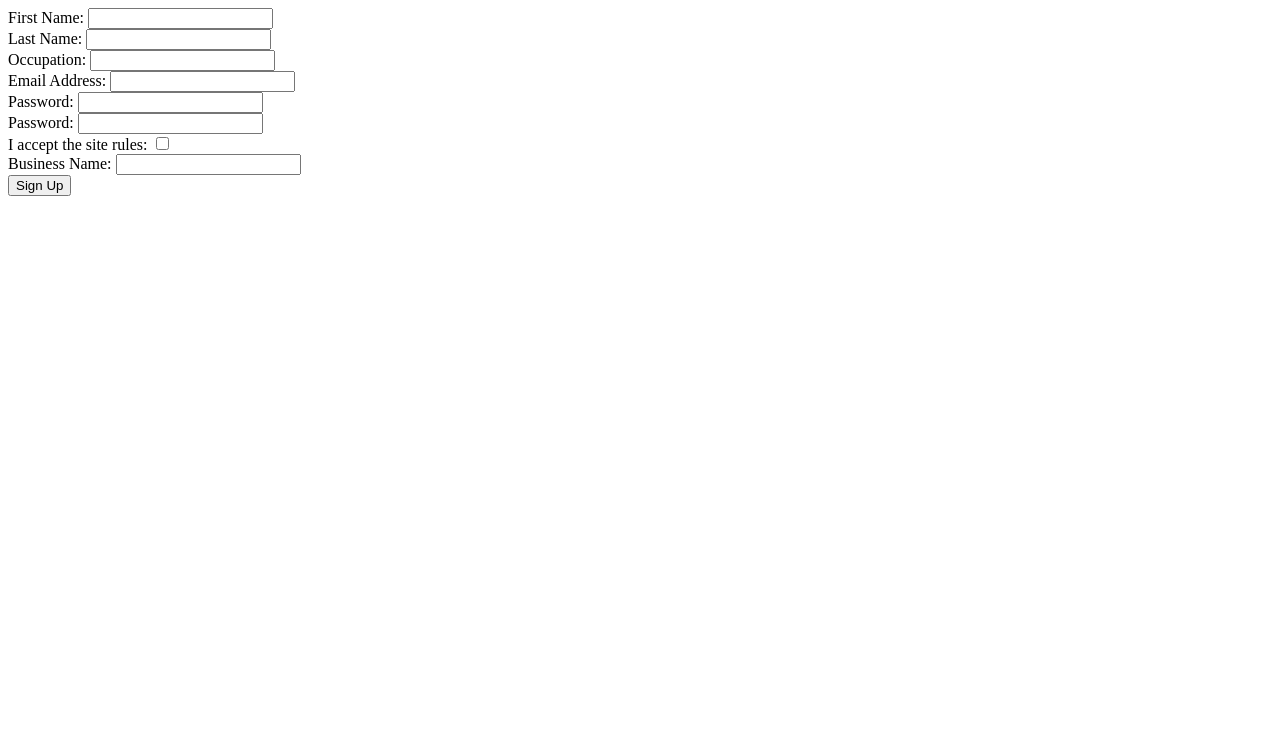
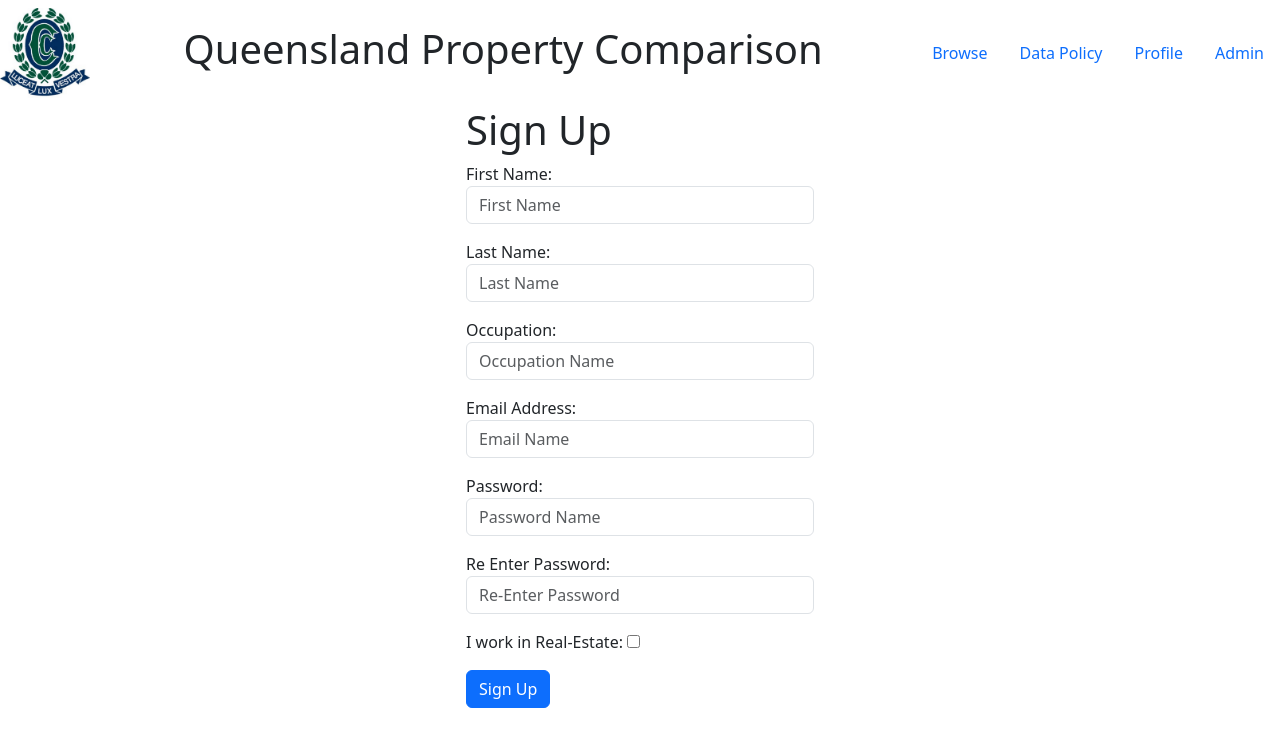
Before and after one commit to simonpett/QPC, a Flask app: page /signup in a window 1280 px wide. Shown: the top 747 px of the page. Run offline with Flask 3, Linux system fonts and the light colour scheme.

Commit message:
fixed signup page

```diff
--- a/app.py
+++ b/app.py
@@ -23,7 +23,11 @@ def browse():
 
 @app.route('/signup', methods=['GET', 'POST'])
 def signup():
-    form = UserForm()
+    form = None
+    if request.method == 'POST':
+        form = UserForm(request.form)
+    else:
+        form = UserForm()
     if request.method == 'POST' and form.validate():
          # Handle the form submission
         first_name = request.form['first_name']
--- a/templates/signup.html
+++ b/templates/signup.html
@@ -1,21 +1,27 @@
+{% extends 'base.html' %}
+
+{% block content %}
+<div class="container">
+    <div class="row">
+       <div class="col-md-4 mx-auto">
+            <h1>Sign Up</h1>
+
             <form method="POST" action="{{ url_for('signup') }}">
 
-    <div>{{ form.first_name.label }}: {{ form.first_name }}</div>
+                <div class="form-group mb-3">{{ form.first_name.label }}: {{ form.first_name(class_="form-control") }}</div>
                 {% if form.first_name.errors %}
                     <ul class="errors">{% for error in form.first_name.errors %}<li>{{ error }}</li>{% endfor %}</ul>
                 {% endif %}
 
+                <div class="form-group mb-3">{{ form.last_name.label }}: {{ form.last_name(class_="form-control")}}</div>
+                <div class="form-group mb-3">{{ form.occupation.label }}: {{ form.occupation(class_="form-control") }}</div>
+                <div class="form-group mb-3">{{ form.email.label }}: {{ form.email(class_="form-control") }}</div>
+                <div class="form-group mb-3">{{ form.password.label }}: {{ form.password(class_="form-control") }}</div>
+                <div class="form-group mb-3">{{ form.verify_password.label }}: {{ form.verify_password(class_="form-control") }}</div>
+                <div class="form-group mb-3">{{ form.is_in_realestate.label }}: {{ form.is_in_realestate }}</div>
+                <div class="form-group mb-3" id="businessnamecontainer" style="display: {% if form.is_in_realestate.data == True %}block{% else %}none{% endif %}" >{{ form.businessname.label }}: {{ form.businessname(class_="form-control") }}</div>
 
-    <div>{{ form.last_name.label }}: {{ form.last_name }}</div>
-    <div>{{ form.occupation.label }}: {{ form.occupation }}</div>
-    <div>{{ form.email.label }}: {{ form.email }}</div>
-    <div>{{ form.password.label }}: {{ form.password }}</div>
-    <div>{{ form.verify_password.label }}: {{ form.verify_password }}</div>
-    <div>{{ form.is_in_realestate.label }}: {{ form.is_in_realestate }}</div>
-    <div>{{ form.businessname.label }}: {{ form.businessname }}</div>
-
-
-    <button type="submit">Sign Up</button>
+                <button type="submit" class="btn btn-primary">Sign Up</button>
                 {% if form.errors %}
                 <ul class="errors">
                     {% for field_name, field_errors in form.errors|dictsort if field_errors %}
@@ -26,11 +32,14 @@
                 </ul>
                 {% endif %}
             </form>
+        </div>
+    </div>
 
+</div>
 
 <script>
-    const isRealEstateCheckbox = document.getElementById('is_real_estate');
-    const businessInput = document.getElementById('business_input');
+    const isRealEstateCheckbox = document.getElementById('is_in_realestate');
+    const businessInput = document.getElementById('businessnamecontainer');
 
     isRealEstateCheckbox.addEventListener('change', function() {
         if (this.checked) {
@@ -40,3 +49,5 @@
         }
     });
 </script>
+
+{% endblock %}
--- a/userform.py
+++ b/userform.py
@@ -1,26 +1,26 @@
 from wtforms import Form, BooleanField, StringField, validators, EmailField, PasswordField
 
 class UserForm(Form):
-    first_name     = StringField('First Name', [validators.Length(min=4, max=25)])
-    last_name     = StringField('Last Name', [validators.Length(min=4, max=25)])
-    occupation     = StringField('Occupation', [validators.Length(min=4, max=25)])
-    email        = EmailField('Email Address', [validators.Length(min=6, max=35)])
-    password   = PasswordField('Password', [validators.Length(min=6, max=35)])
-    verify_password   = PasswordField('Password', [validators.Length(min=6, max=35)])
-    is_in_realestate = BooleanField('I accept the site rules', [validators.InputRequired()])
-    businessname = StringField('Business Name', [validators.Length(min=4, max=25)])
+    first_name     = StringField('First Name', [validators.Length(min=4, max=25), validators.DataRequired()], render_kw={"placeholder": "First Name"})
+    last_name     = StringField('Last Name', [validators.Length(min=4, max=25), validators.DataRequired()], render_kw={"placeholder": "Last Name"})
+    occupation     = StringField('Occupation', [validators.Length(min=4, max=25), validators.DataRequired()], render_kw={"placeholder": "Occupation Name"})
+    email        = EmailField('Email Address', [validators.Length(min=6, max=35), validators.DataRequired()], render_kw={"placeholder": "Email Name"})
+    password   = PasswordField('Password', [validators.Length(min=6, max=35), validators.DataRequired()], render_kw={"placeholder": "Password Name"})
+    verify_password   = PasswordField('Re Enter Password', [validators.Length(min=6, max=35), validators.DataRequired()], render_kw={"placeholder": "Re-Enter Password"})
+    is_in_realestate = BooleanField('I work in Real-Estate')
+    businessname = StringField('Business Name', [validators.Length(min=4, max=25), validators.Optional()], render_kw={"placeholder": "Business Name"})
 
     #fancy validators that we write ourselves
     def validate(self):
         if not super().validate():
            return False
 
-        if self.password.data != self.verifyPassword.data:
-            self.verifyPassword.errors.append('Passwords do not match')
+        if self.password.data != self.verify_password.data:
+            self.verify_password.errors.append('Passwords do not match')
             return False
 
-        if self.is_in_realestate.data and not self.real_estate_business.data:
-            self.real_estate_business.errors.append('Business name is required for users in real estate')
+        if self.is_in_realestate.data and not self.businessname.data:
+            self.businessname.errors.append('Business name is required for users in real estate')
             return False
 
         return True
```
Also changed, not shown: QPC.db. Lines whose indentation alone changed are shown as unchanged.
